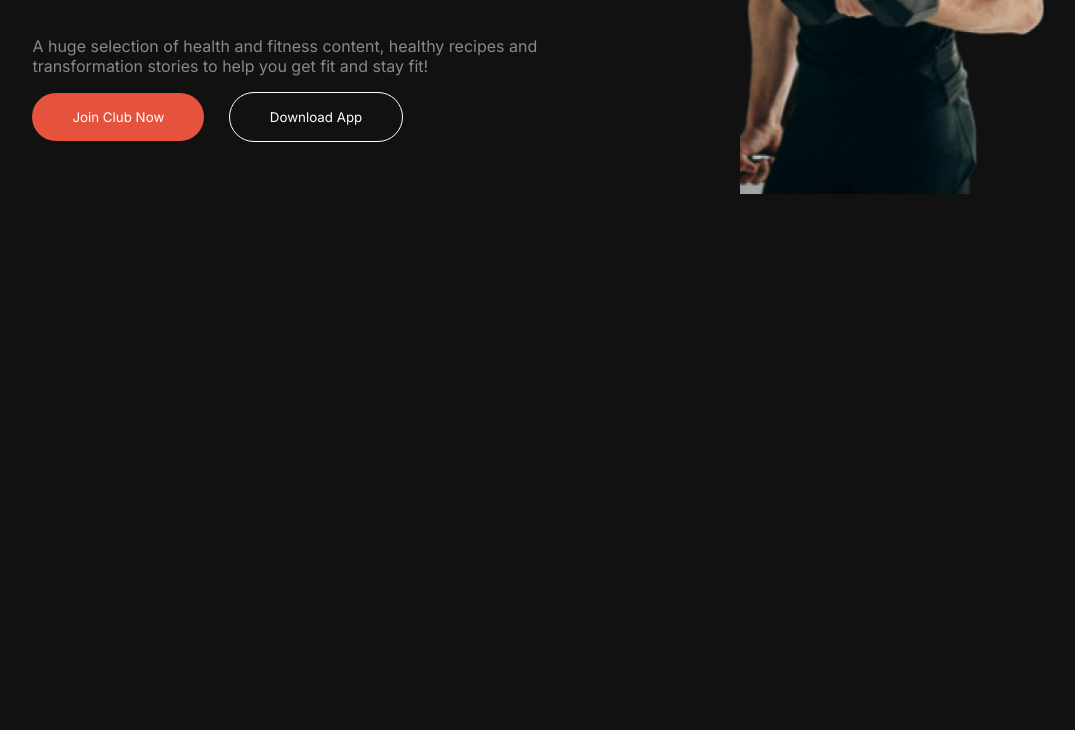
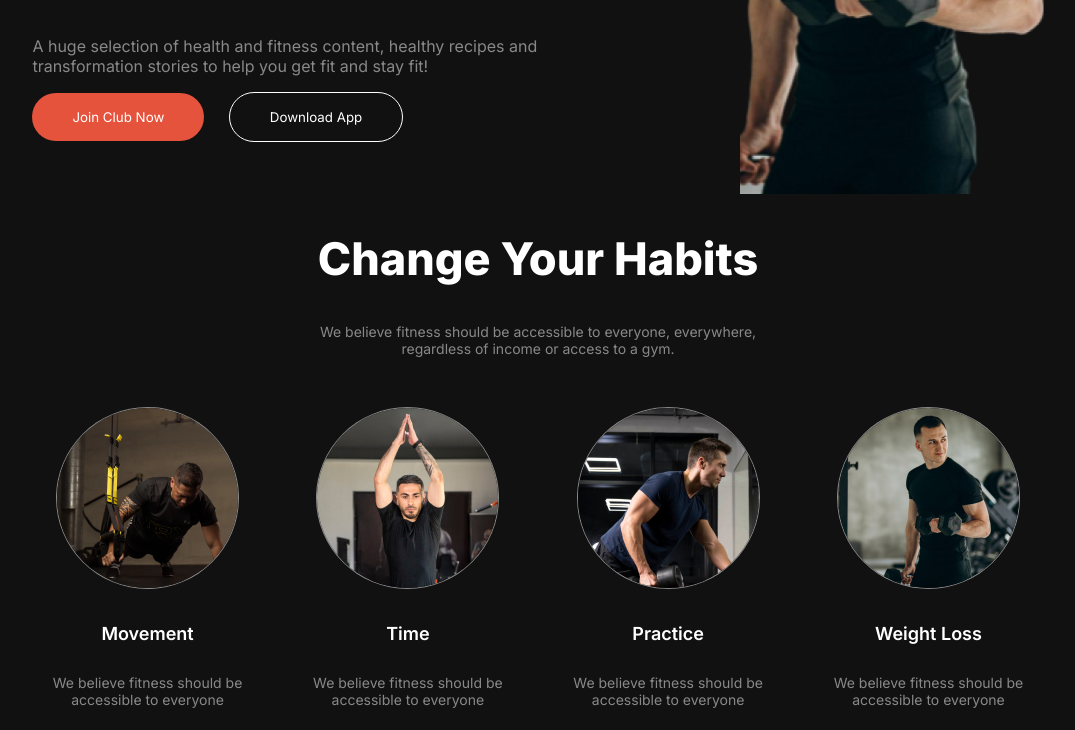
Before and after one commit to abusayadebu/assignment-02, a plain HTML site: page index.html in a window 1280 px wide. Shown: the part 524-1254 px from the top of the page, without its empty margins (102-1177 px from the left). Before the commit the page ends 800 px from the top, so only its background shows below. Drawn offline with Linux system fonts and the light colour scheme.

Commit message:
habit section done

```diff
--- a/index.html
+++ b/index.html
@@ -29,6 +29,7 @@
                 <button class=" btn-2 text-color">Join Club Now</button>
                 <button class="btn-3 text-color">Download App</button>
             </div>
+
             <div class="right-side-container">
 
             </div>
@@ -36,7 +37,34 @@
     </header>
 
     <main>
-
+        <section class="habit-container">
+            <div class="habit-contents text-color">
+                <h2>Change Your Habits</h2>
+                <P>We believe fitness should be accessible to everyone, everywhere, regardless of income or access to a gym.</P>
+            </div>
+            <div class="cards text-color">
+                <div class="card">
+                    <img src="./images/image-3.png" alt="">
+                    <h5>Movement</h5>
+                    <p>We believe fitness should be accessible to everyone</p>
+                </div>
+                <div class="card">
+                    <img src="./images/image-i.png" alt="">
+                    <h5>Time</h5>
+                    <p>We believe fitness should be accessible to everyone</p>
+                </div>
+                <div class="card">
+                    <img src="./images/image-4.png" alt="">
+                    <h5>Practice</h5>
+                    <p>We believe fitness should be accessible to everyone</p>
+                </div>
+                <div class="card">
+                    <img src="./images/image-5.png" alt="">
+                    <h5>Weight Loss</h5>
+                    <p>We believe fitness should be accessible to everyone</p>
+                </div>
+            </div>
+        </section>
     </main>
 
     <footer>
--- a/styles/style.css
+++ b/styles/style.css
@@ -105,3 +105,50 @@
  }
 
  /* media query */
+
+
+
+ /* habit section starts here */
+ .habit-container{
+    margin-top: 100px;
+    width: 80%;
+    margin: 0 auto;
+    text-align: center;
+ }
+
+ .habit-contents{
+    width: 50%;
+    margin: 0 auto;
+    text-align: center;
+ }
+ .habit-contents h2{
+    font-size: 45px;
+    font-weight: 800;
+ }
+
+ .habit-contents p{
+    font-size: 14px;
+    font-weight: 400;
+    color: rgba(255, 255, 255, 0.5);
+    margin-bottom: 50px;
+ }
+
+ .cards{
+    display: flex;
+    gap: 30px;
+ }
+
+ .card img{
+    border: 1px solid rgba(255, 255, 255, 0.5);
+    border-radius: 50%;
+ }
+ .card h5{
+    font-size: 18px;
+    font-weight: 600;
+ }
+
+ .card p{
+    font-size: 14px;
+    font-weight: 400;
+    color: rgba(255, 255, 255, 0.5);
+ }
```
